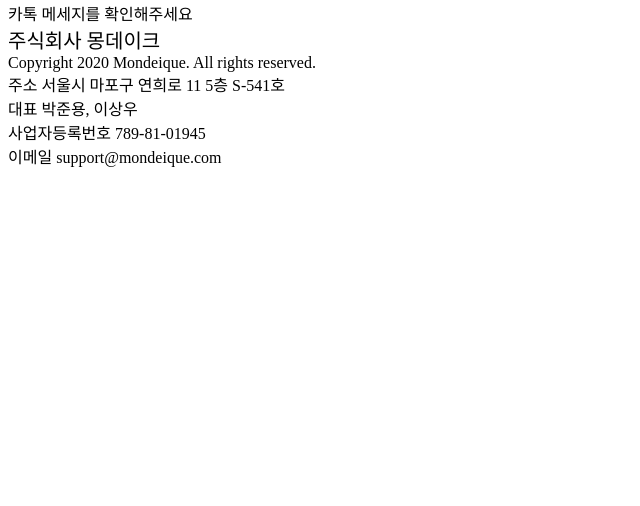
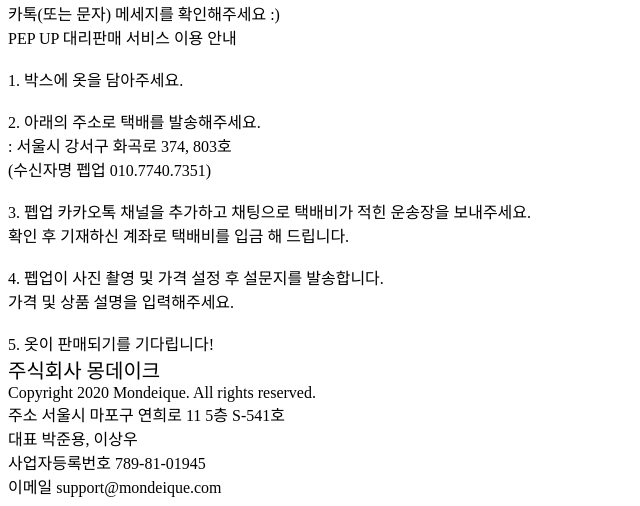
Before and after one commit to JunyongPark97/PEPUP-main-server, a Django app: template pepup/landing/templates/success.html in a window 1280 px wide. Shown: the part 353-859 px from the top of the page, without its empty margins (0-640 px from the left). Before the commit the page ends 520 px from the top, so only its background shows below. Run offline with Django 3.2, Linux system fonts and the light colour scheme; the template is opened without the code that fills it, so the values that code supplies are empty; some libraries are stand-ins or nearby versions.

Commit message:
[UPDATED] landing page success text

```diff
--- a/pepup/landing/templates/success.html
+++ b/pepup/landing/templates/success.html
@@ -23,7 +23,21 @@
         <section id="sectionSell">
             <div id="successText">
                 신청이 완료되었습니다<br>
-                카톡 메세지를 확인해주세요
+                카톡(또는 문자) 메세지를 확인해주세요 :)
+            </div>
+            <div id="successExpTitle">
+                PEP UP 대리판매 서비스 이용 안내<br><br>
+            </div>
+            <div id="successExpBody">
+                1. 박스에 옷을 담아주세요.<br><br>
+                2. 아래의 주소로 택배를 발송해주세요.<br>
+                : 서울시 강서구 화곡로 374, 803호 <br>
+                (수신자명 펩업 010.7740.7351)<br><br>
+                3. 펩업 카카오톡 채널을 추가하고 채팅으로 택배비가 적힌 운송장을 보내주세요.<br>
+                확인 후 기재하신 계좌로 택배비를 입금 해 드립니다.<br><br>
+                4. 펩업이 사진 촬영 및 가격 설정 후 설문지를 발송합니다.<br>
+                가격 및 상품 설명을 입력해주세요.<br><br>
+                5. 옷이 판매되기를 기다립니다!<br>
             </div>
         </section>
     </div>
```
